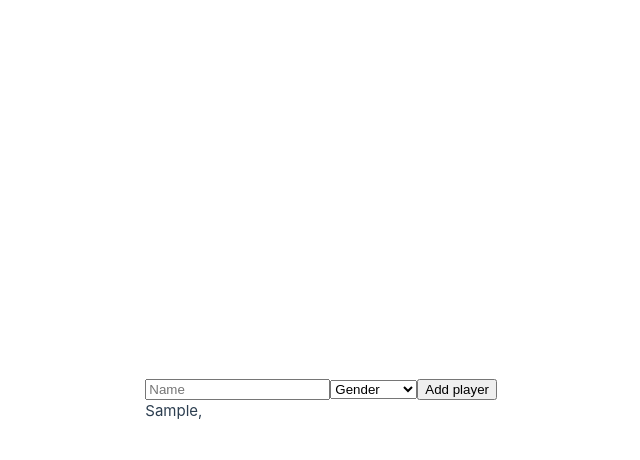
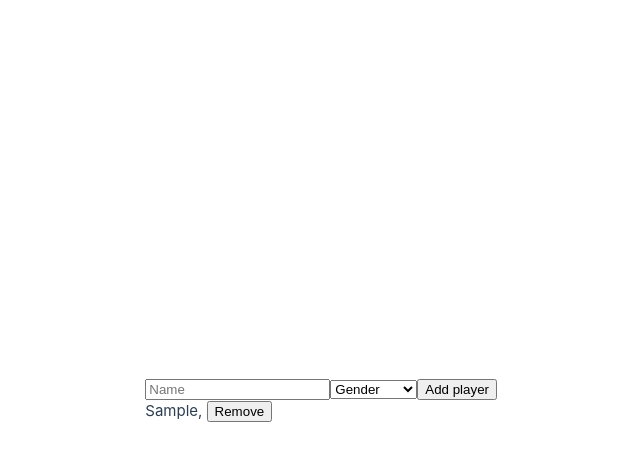
Before and after one commit to Foxmaner/drinkForJLCream, a Vue app in the folder drinkForJLCream/: page / in a window 1280 px wide. Both pictures are taken after typing "Sample" into the empty fields and a click on the button "Add player". Shown: the top 460 px of the page, without its empty margins (63-703 px from the left). Built offline with nearby package versions, Linux system fonts and the light colour scheme.

Commit message:
feat(added remove playser feature)

```diff
--- a/drinkForJLCream/src/components/TheWelcome.vue
+++ b/drinkForJLCream/src/components/TheWelcome.vue
@@ -16,14 +16,17 @@ function addPlayer() {
         Gender.value = ""
         return
     }
-    console.log("Adding player: " + Name.value + ". With gender: " + Gender.value)
     players[Name.value] = Gender.value
-    for (let p in players) {
-        console.log(p + " " + players[p])
-    }
     Name.value = ""
     Gender.value = ""
 
+}
+
+function removePlayer(p: string) {
+    console.log("Removing player: " + p)
+    delete players[p]
+    Name.value = "TEMP" // This is a hack to force a re-render
+    Name.value = ""
 }
 
 </script>
@@ -41,7 +44,10 @@ function addPlayer() {
     <button @click=addPlayer()>Add player</button>
 
     <div v-for="(p, pp) in players">
-        <player>{{pp}}, {{p}}</player>
+        <player>{{pp}}, {{p}} <button @click="removePlayer(String(pp))">Remove</button></player>
+    </div>
+    <div v-if="Object.keys(players).length >= 5">
+        <button>Start game</button>
     </div>
 
 </template>
```
